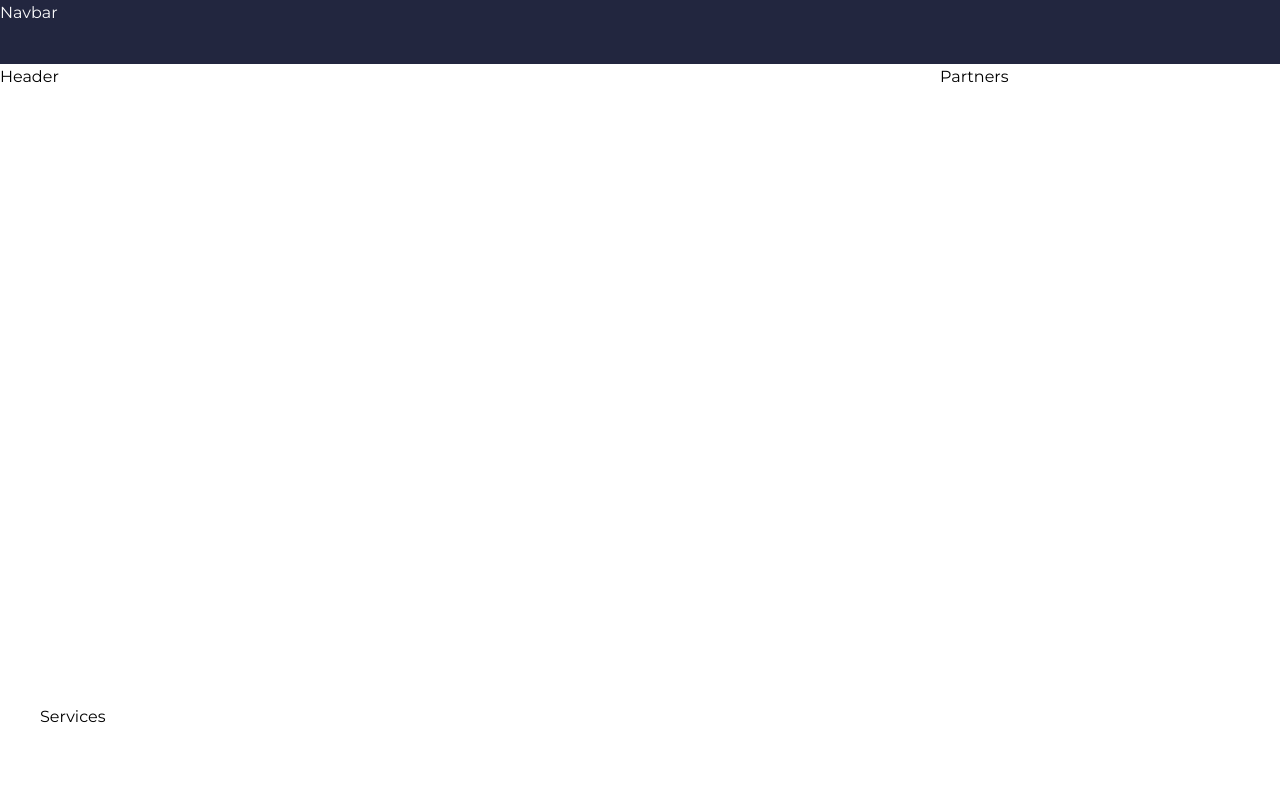
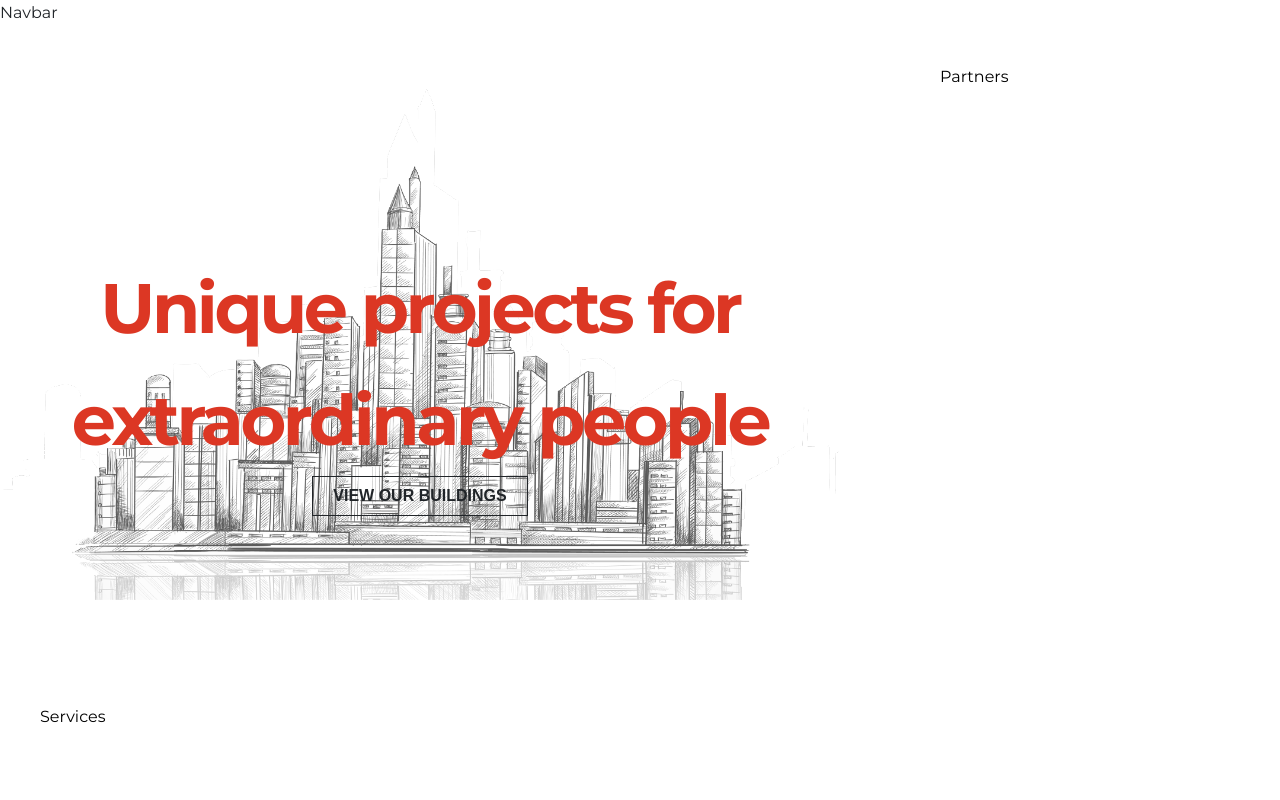
Before and after one commit to Noctturne/BRVO-bauhaus, a website: page index.html in a window 1280 px wide. Shown: the top 800 px of the page. Drawn offline with Linux system fonts and the light colour scheme.

Commit message:
Creating the header

```diff
--- a/index.html
+++ b/index.html
@@ -13,7 +13,10 @@
                 Navbar
             </nav>
             <header class="site-header">
-                Header
+                <div class="site-header__hero">
+                    <h1 class="display-1 site-header__title"> Unique projects for extraordinary people </h1>
+                    <button class="btn-outline-primary"> view our buildings </button>
+                </div>
             </header>
             <div class="partners">
                 Partners
--- a/sass/_base.scss
+++ b/sass/_base.scss
@@ -5,10 +5,9 @@
 */
 
 /* COLOR */
-$color-primary: #22263f;
-$color-secondary: #999b9b;
+    $color-primary: #212529;
+    $color-secondary: #dc3724;
     $color-light: #f9f9fa;
-$color-dark: #212529;
     $color-black: #000;
     $color-white: #FFF;
 
@@ -16,4 +15,21 @@ $color-white: #FFF;
     $font-family-base: 'Montserrat', sans-serif;
     $font-size-base: 1.6rem;
     $font-weight-base: 400;
+    $font-weight-headings: 700;
+    $font-weight-buttons: 700;
     $line-height-base: 1.6;
+
+h1, h2, h3, h4 {
+    font-weight: $font-weight-headings;
+}
+h1 { font-size: 2.4rem; }
+h2 { font-size: 2.2rem; }
+h3 { font-size: 1.8rem; }
+h4 { font-size: 1.6rem; }
+
+/*
+
+    UTILITIES
+
+*/
+.display-1{ font-size: 7rem; }
--- a/sass/_components.scss
+++ b/sass/_components.scss
@@ -4,24 +4,34 @@
 
 */
 .navbar {
-    background-color: $color-primary;
+    background-color: $color-white;
     grid-column: full-start / full-end;
-    color: $color-light;
+    color: $color-primary;
 }
+
 /*
 
-    HEADER
+    BUTTONS
 
 */
-.site-header {
-    grid-column: full-start / col-end 8;
+button {
+    padding: 1rem 2rem;
+    background-color: transparent;
+    border: 0;
+    outline: transparent;
+    text-transform: uppercase;
+    font-size: $font-size-base;
+    font-weight: $font-weight-buttons;
+    cursor: pointer;
+    transition: all 0.2s;
 }
-/*
 
-    FOOTER
+.btn-outline-primary {
+    color: $color-primary;
+    border: 1px solid $color-primary;
 
-*/
-.site-footer {
-    background-color: $color-primary;
-    grid-column: full-start / full-end;
+    &:hover {
+        background-color: $color-primary;
+        color: $color-white;
+      }
 }
--- a/sass/_layout.scss
+++ b/sass/_layout.scss
@@ -55,3 +55,44 @@ body{
 .projects {
     grid-column: full-start / full-end;
 }
+
+
+
+
+/*
+
+    HEADER
+
+*/
+.site-header {
+    grid-column: full-start / col-end 8;
+    background: url(../images/header-op.png) no-repeat;
+    background-size: cover;
+    background-position: center;
+
+    display: grid;
+    align-items: center;
+    text-align: center;
+
+    &__hero {
+        padding: 0 5rem;
+    }
+
+    &__title {
+        color: $color-secondary;
+        letter-spacing: -0.05em;
+    }
+}
+
+
+
+
+/*
+
+    FOOTER
+
+*/
+.site-footer {
+    background-color: $color-primary;
+    grid-column: full-start / full-end;
+}
```
Also changed, not shown: css/style.css, images/header-op.png (added), images/header.png (added), 1 other file. Lines whose indentation alone changed are shown as unchanged.
